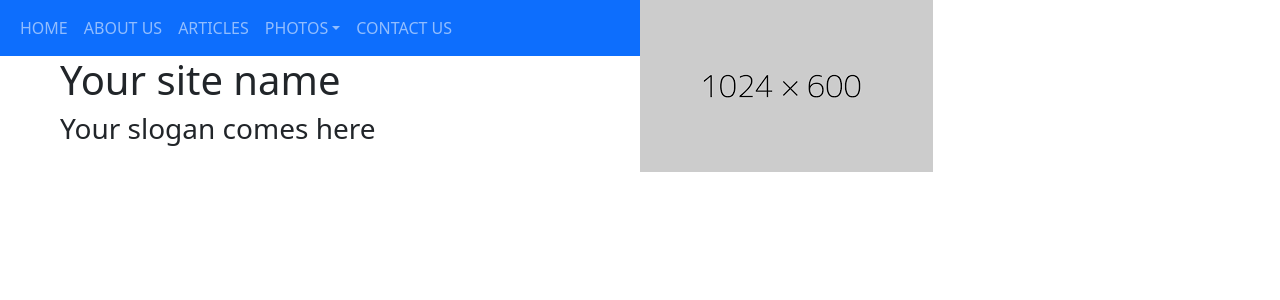
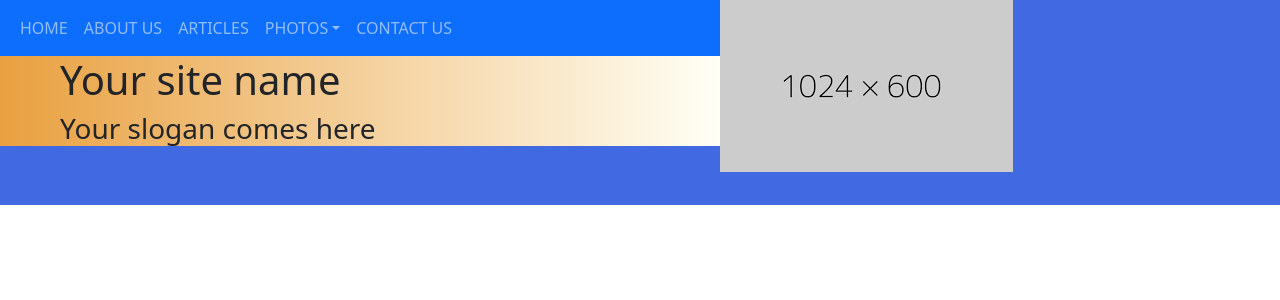
Before and after one commit to parvezaman/CyberFlow-Assignment, a React (Create React App) app: page / in a window 1280 px wide. Shown: the top 300 px of the page. Built offline with nearby package versions, Linux system fonts and the light colour scheme.

Commit message:
upper section done

```diff
--- /dev/null
+++ b/src/Components/Pages/Features/Feature.css
@@ -0,0 +1,10 @@
+.upper-section{
+    background-color: royalblue;
+    height: 205px;
+}
+.nav-container{
+    width: 45rem;
+}
+.nav-text{
+    background-image: linear-gradient(to right, rgb(233, 160, 64) , rgb(255, 255, 246));;
+}
--- a/src/Components/Pages/Features/Features.js
+++ b/src/Components/Pages/Features/Features.js
@@ -1,12 +1,16 @@
 import React from 'react';
 import { Container, Nav, Navbar, NavDropdown } from 'react-bootstrap';
 import navside from '../../../Resources/nav-side.png';
+import './Feature.css';
 
 const Features = () => {
     return (
         <>
-            <section className='d-md-flex justify-content-between'>
-                <div className='w-50'>
+            {/* Upper section start           Upper section start                Upper section start */}
+
+            <section className='d-md-flex justify-content upper-section'>
+                <div className='w-lg-50'>
+                    <div className='nav-container'>
                         <Navbar bg="primary" variant="dark" expand="lg">
                             <Container>
                                 {/* <Navbar.Brand href="#home">React-Bootstrap</Navbar.Brand> */}
@@ -27,16 +31,28 @@ const Features = () => {
                                 </Navbar.Collapse>
                             </Container>
                         </Navbar>
-                    <Container className='ms-5'>
-                        <h1>Your site name</h1>
-                        <h3>Your slogan comes here</h3>
+                    </div>
+                    <Container className='nav-text'>
+                        <h1 className='ms-5'>Your site name</h1>
+                        <h3 className='ms-5'>Your slogan comes here</h3>
                     </Container>
                 </div>
 
-                <div className='w-50'>
+                <div className='w-lg-50 text-center'>
                     <img className='img-fluid' src={navside} alt="" />
                 </div>
             </section>
+            {/* Upper section end           Upper section end                Upper section end */}
+
+            {/* Lower section start                  Lower section start              Lower section start */}
+
+
+
+
+
+
+
+            {/* Lower section end                  Lower section end              Lower section end */}
         </>
     );
 };
```
Lines whose indentation alone changed are shown as unchanged.
